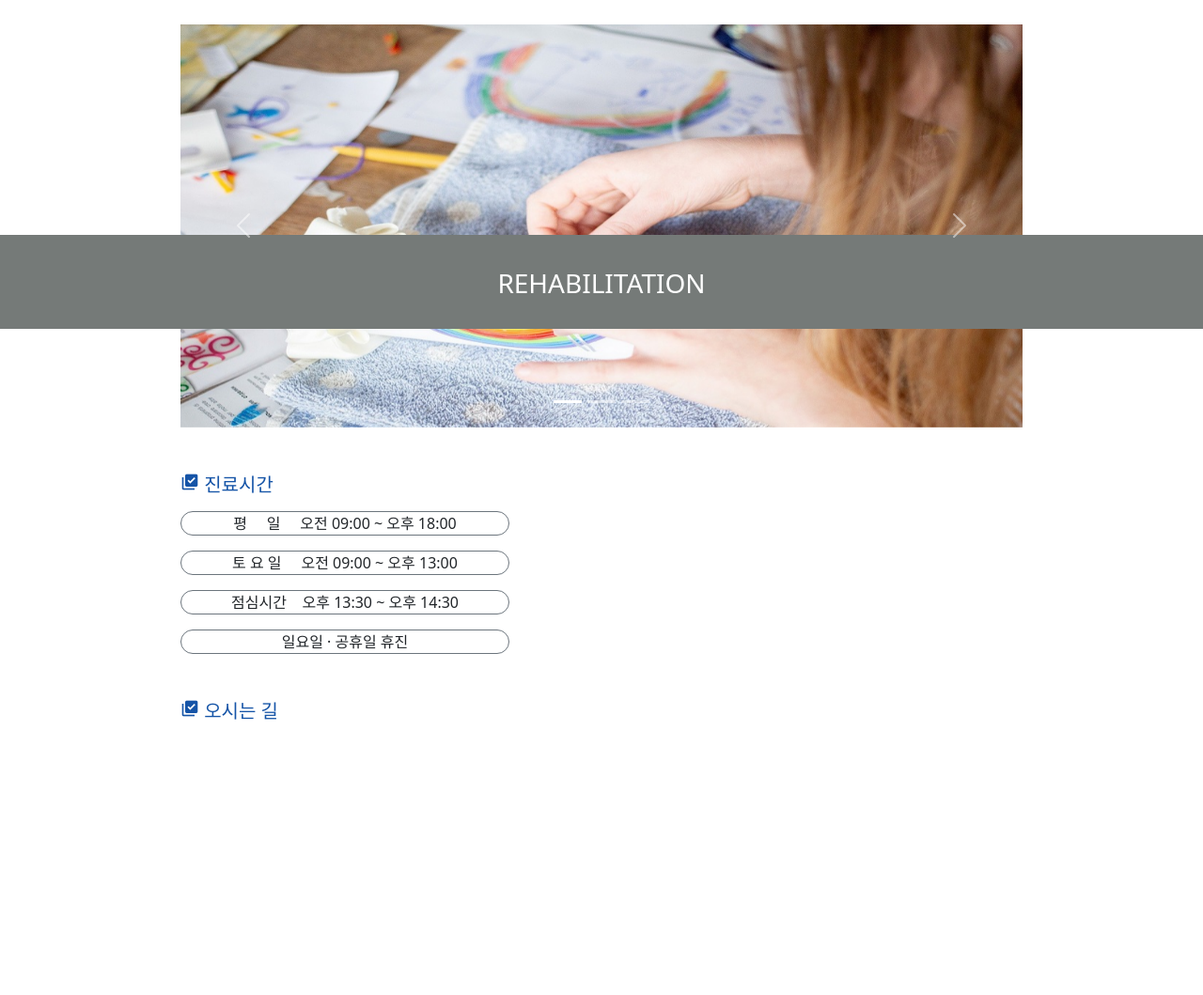
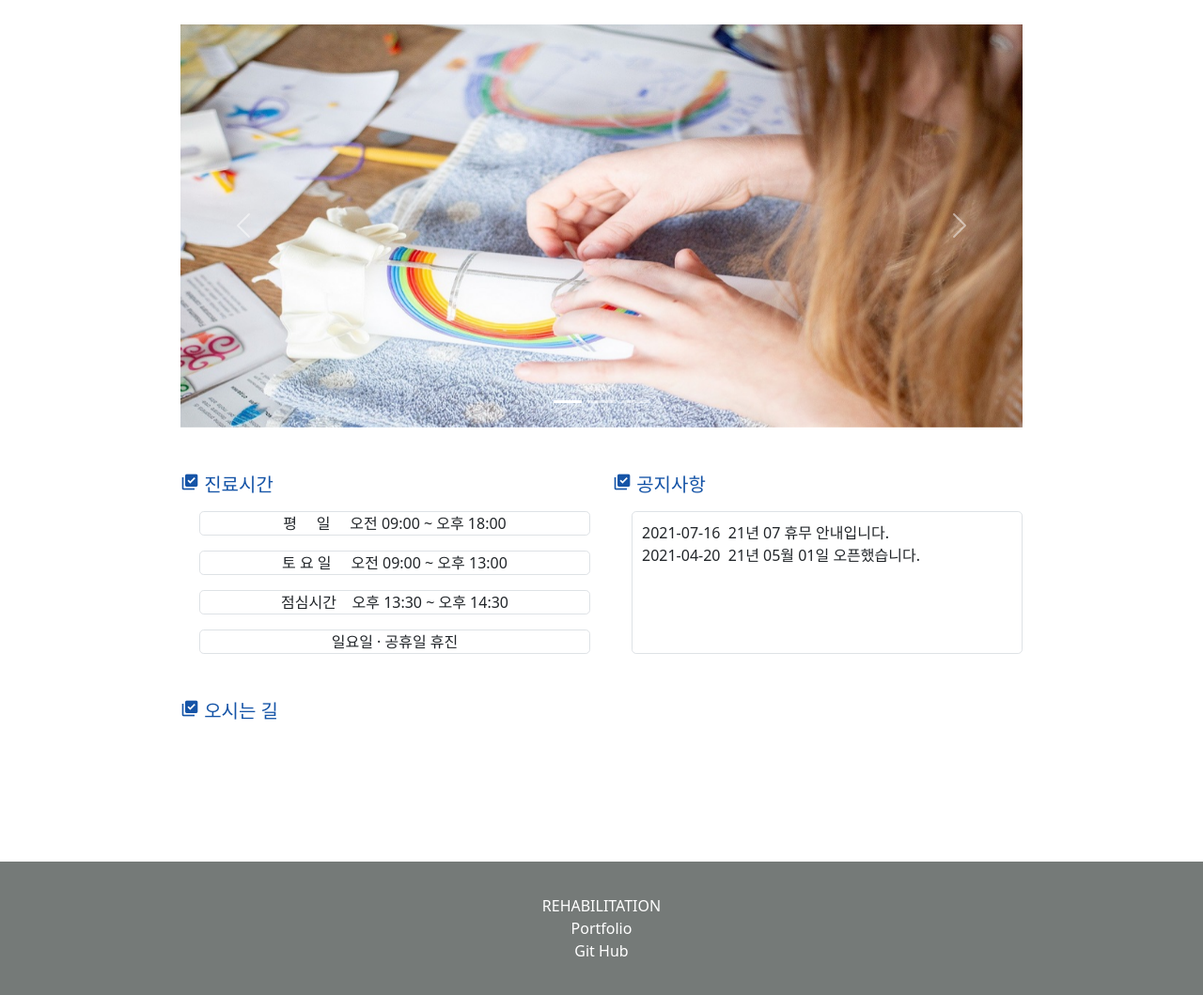
Before and after one commit to devSiHyeon/devSiHyeon, a PHP site: page /hospital_Index.php in a window 1280 px wide. Shown: the part 450-1509 px from the top of the page at 94% size. Before the commit the page ends 1216 px from the top, so only its background shows below. Run offline with PHP 8.4, Linux system fonts and the light colour scheme; some libraries are stand-ins or nearby versions.

Commit message:
hospital
hospital

```diff
--- a/Hospital/hospital.css
+++ b/Hospital/hospital.css
@@ -1,3 +1,6 @@
+
+
+    /* 내용 */
 
     h5, h6, strong{
         color:#1554a7;
--- a/Hospital/hospital_Footer.php
+++ b/Hospital/hospital_Footer.php
@@ -1,21 +1,28 @@
+
 <style>
+
+    /* footer */
   footer {
 
-    position:fixed;
+      position:relative;
       left:0px;
       bottom:0px;
-    height:100px;
       width:100%;
       padding: 35px 0;
       text-align: center;
       background: #757a78;
+      color:white;
+    }
 
-}
     </style>
 <div style="padding:50px;"></div>
+
+</section>
 <footer>
-    <h3 style="color:white;">REHABILITATION</h3>
-    <h3 style="color:white;"><a></a></h3>
+    <a style="color:white;">REHABILITATION</a><br>
+    <a href="https://devsihyeon.github.io/Portfolio/home.html" style="color:white;">Portfolio</a><br>
+    <a href="https://github.com/devSiHyeon/devSiHyeon/tree/main/Hospital" style="color:white;">Git Hub</a>
 </footer>
+
 </body>
 </html>
--- a/Hospital/hospital_Header.php
+++ b/Hospital/hospital_Header.php
@@ -16,15 +16,6 @@
         .menu{
             color:white;
         }
-        /* .box1{
-            width:150px;
-            height:40px;
-            background-color:#D3D3D3;
-        }
-        .box2{
-            width:200px;
-            background-color:#D3D3D3;
-        } */
 
         a:link {
             text-decoration: none;
@@ -32,17 +23,19 @@
     </style>
 </head>
 <body>
+<header>
     <!-- 상단메뉴 -->
     <div class="text-center mt-5">
     <a href="hospital_Index.php" class="mb-3"><img src="Logo.jpg"></a>
         <div class="row mt-4" style="background-color:#8dcdbf;">
-            <div class="col-sm mt-3 mb-3"><a href="hospital_admission.php" class="menu">입원안내</a></div>
-            <div class="col-sm mt-3 mb-3"><a href="hospital_therapy.php" class="menu">재활치료</a></div>
-            <div class="col-sm mt-3 mb-3"><a href="hospital_list.php" class="menu">고객문의</a></div>
-            <div class="col-sm mt-3 mb-3"><a href="hospital_consulting.php" class="menu">입원상담</a></div>
+            <div class="col-lg-3 mt-3 mb-3"><a href="hospital_admission.php" class="menu">입원안내</a></div>
+            <div class="col-lg-3 mt-3 mb-3"><a href="hospital_therapy.php" class="menu">재활치료</a></div>
+            <div class="col-lg-3 mt-3 mb-3"><a href="hospital_list.php" class="menu">고객문의</a></div>
+            <div class="col-lg-3 mt-3 mb-3"><a href="hospital_consulting.php" class="menu">입원상담</a></div>
         </div>
     </div>
-
+</header>
+<section>
 <!-- 부트스트랩 링크 -->
     <script src="https://cdn.jsdelivr.net/npm/bootstrap@5.0.0-beta3/dist/js/bootstrap.bundle.min.js" integrity="sha384-JEW9xMcG8R+pH31jmWH6WWP0WintQrMb4s7ZOdauHnUtxwoG2vI5DkLtS3qm9Ekf" crossorigin="anonymous"></script>
     <script src="https://cdn.jsdelivr.net/npm/@popperjs/core@2.9.1/dist/umd/popper.min.js" integrity="sha384-SR1sx49pcuLnqZUnnPwx6FCym0wLsk5JZuNx2bPPENzswTNFaQU1RDvt3wT4gWFG" crossorigin="anonymous"></script>
--- a/Hospital/hospital_Index.php
+++ b/Hospital/hospital_Index.php
@@ -3,20 +3,9 @@
 
 <head>
     <style>
-    /* 상단 */
-        /* .box1{
-            width:150px;
-            height:40px;
-            background-color:#D3D3D3;
-        }
-        .box2{
-            width:200px;
-            background-color:#D3D3D3;
-        } */
-
         .border{
-            width:350px;
-            margin:auto,0;
+            min-width:350px;
+            margin-left:20px;
         }
     </style>
 </head>
@@ -52,31 +41,45 @@
 <!-- 진료시간 -->
 <div class="mt-5 mb-5">
     <div class="mx-auto" style="width:70%;">
+        <div class="row">
+            <div class="col-lg-6">
                 <h5 class="mb-3"><span class="material-icons">library_add_check</span> 진료시간</h5>
-        <div class="mb-5 text-center text-center" >
-            <div class=" mb-3 border border-1 border-secondary rounded-pill">
-                <span class="fs-6">평&nbsp;&nbsp;&nbsp;&nbsp;&nbsp;일</span>
+                <div class="mb-5 text-center w-70 mx-auto" >
+                    <div class=" mb-3 border border-1 rounded-3">
+                        <spa>평&nbsp;&nbsp;&nbsp;&nbsp;&nbsp;일</spa>
                         <span>&nbsp;&nbsp;&nbsp;&nbsp;오전 09:00 ~ 오후 18:00</span></br>
                     </div>
-            <div class="mb-3 border border-1 border-secondary rounded-pill">
-                <span class="fs-6">토&nbsp;요&nbsp;일</span>
+                    <div class="mb-3 border border-1 rounded-3">
+                        <spa>토&nbsp;요&nbsp;일</spa>
                         <span>&nbsp;&nbsp;&nbsp;&nbsp;오전 09:00 ~ 오후 13:00</span>
                     </div>
-            <div class="mb-3 border border-1 border-secondary rounded-pill">
-                <span class="fs-6">점심시간</span>
+                    <div class="mb-3 border border-1 rounded-3">
+                        <spa>점심시간</spa>
                         <span>&nbsp;&nbsp;&nbsp;오후 13:30 ~ 오후 14:30</span>
                     </div>
-            <div class="mb-3 border border-1 border-secondary rounded-pill">
-                <span class="fs-6">일요일 · 공휴일 휴진</span>
+                    <div class="mb-3 border border-1 rounded-3">
+                        <spa>일요일 · 공휴일 휴진</spa>
+                    </div>
+                </div>
+            </div>
+            <div class="col-lg-6">
+                <h5 class="mb-3"><span class="material-icons">library_add_check</span> 공지사항</h5>
+                <div class="mb-5 w-70 mx-auto">
+                    <div class=" mb-3 border border-1 rounded-3" style="height:152px; padding-left:10px; padding-top:10px;">
+                        <spa>2021-07-16&nbsp;&nbsp;21년 07 휴무 안내입니다.</spa><br>
+                        <span>2021-04-20&nbsp;&nbsp;21년 05월 01일 오픈했습니다.</span>
+                    </div>
+                </div>
             </div>
         </div>
 
         <!-- 오시는길 -->
         <h5 class="mb-3"><span class="material-icons">library_add_check</span> 오시는 길</h5>
-        <div style="width:60%; padding-left:80px;">
-            <div>
+        <div class="w-100">
+            <div class="mx-auto w-50">
+                <!-- * 카카오맵 - 지도퍼가기 -->
                     <!-- 1. 지도 노드 -->
-                    <div id="daumRoughmapContainer1617352618388" class="root_daum_roughmap root_daum_roughmap_landing"></div>
+                    <div id="daumRoughmapContainer1626397843538" class="root_daum_roughmap root_daum_roughmap_landing"></div>
 
                     <!--
                         2. 설치 스크립트
@@ -87,9 +90,9 @@
                     <!-- 3. 실행 스크립트 -->
                     <script charset="UTF-8">
                         new daum.roughmap.Lander({
-                        "timestamp" : "1617352618388",
-                        "key" : "256gw",
-                        "mapWidth" : "50%",
+                            "timestamp" : "1626397843538",
+                            "key" : "26n8x",
+                            "mapWidth" : "400",
                             "mapHeight" : "360"
                         }).render();
                     </script>
```
Lines whose indentation alone changed are shown as unchanged.
